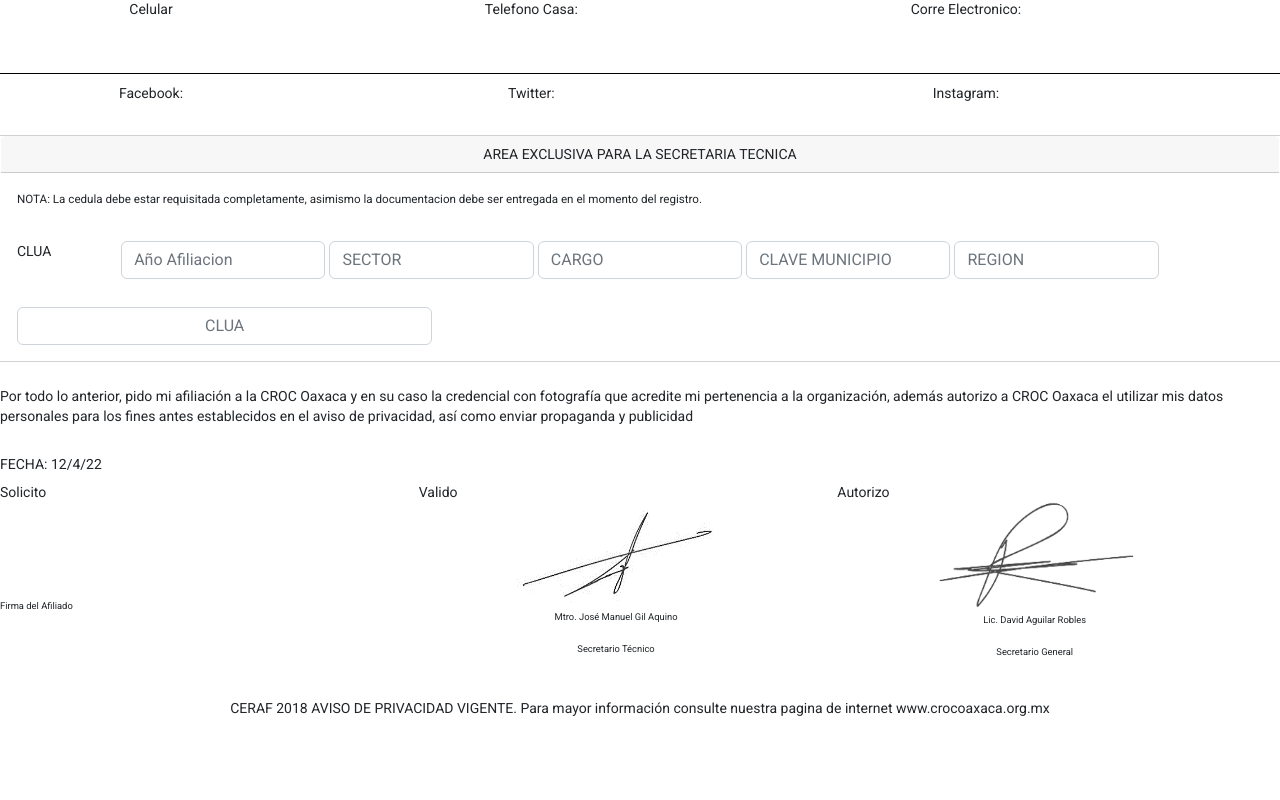
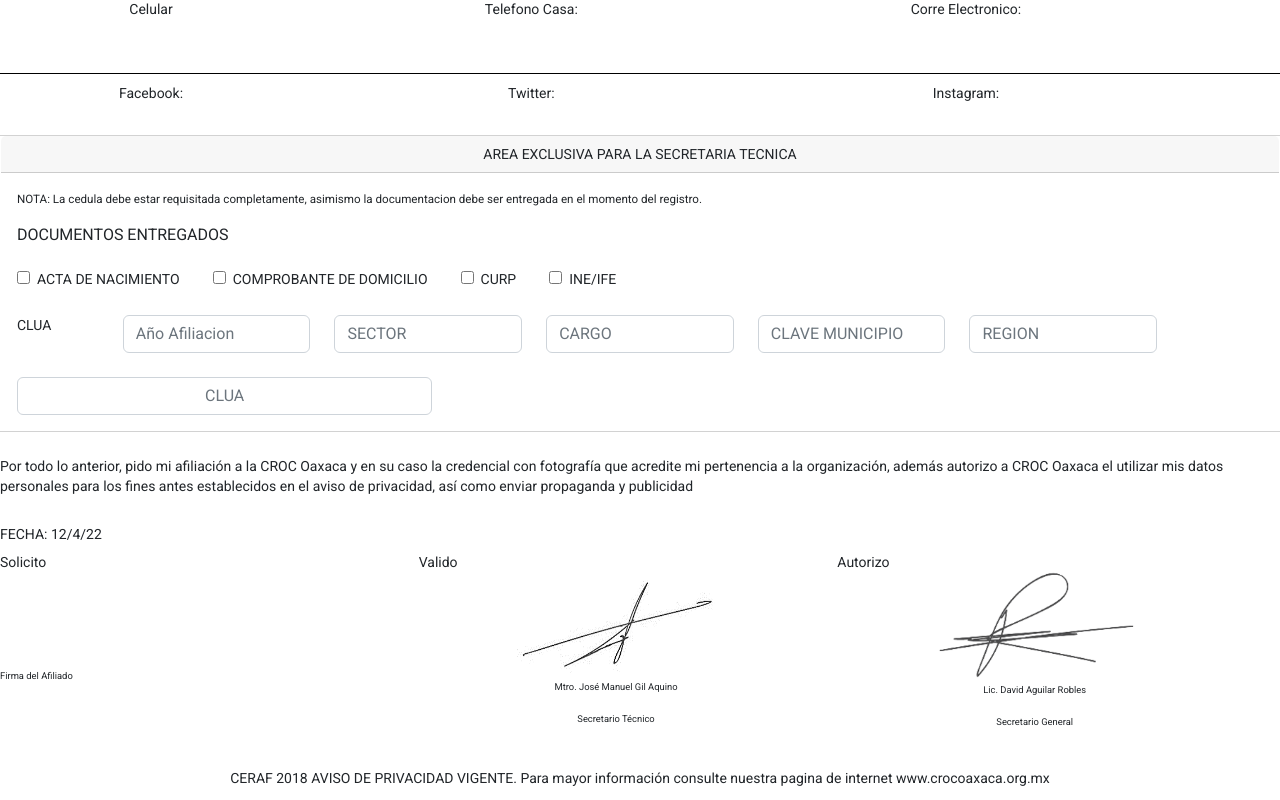
Before and after one commit to patocastill0/SetecFrontend, an Angular app: page /formatoregistro in a window 1280 px wide. Shown: the part 825-1625 px from the top of the page. Before the commit the page ends 1555 px from the top, so only its background shows below. Built offline with nearby package versions, Linux system fonts and the light colour scheme.

Commit message:
se modifico el registo general, el registro clua, formato registro

```diff
--- a/src/app/app.component.html
+++ b/src/app/app.component.html
@@ -25,7 +25,7 @@
             <a class="nav-link active" aria-current="page" routerLink="/registro">REGISTRO</a>
           </li>
           <li class="nav-item">
-            <a class="nav-link avtive" aria-current="page" routerLink="/datos">DATOS</a>
+            <a class="nav-link active" aria-current="page" routerLink="/datos">DATOS</a>
           </li>
 
           <li class="nav-item">
@@ -46,7 +46,7 @@
             <a class="nav-link " aria-current="page" href="#">LISTA TALLERES CDC</a>
           </li>
           <li class="nav-item">
-            <a class="nav-link " aria-current="page" (click)="logout()">Cerrar Sesion</a>
+            <a class="nav-link active" aria-current="page" href="#" (click)="logout()">Cerrar Sesion</a>
           </li>
         </ul>
 
--- a/src/app/components/registro-general/registro-general.component.css
+++ b/src/app/components/registro-general/registro-general.component.css
@@ -69,3 +69,20 @@
   border-radius: 0.25rem;
   transition: border-color .15s ease-in-out,box-shadow .15s ease-in-out;
 }
+
+.labelejem{
+  display: block;
+  padding-left: 20px;
+
+}
+.inputejem {
+  width: 13px;
+  height: 13px;
+  padding: 0;
+  margin:0;
+
+  vertical-align: bottom;
+  position: relative;
+  top: 15px;
+  *overflow: hidden;
+}
--- a/src/app/components/registro-general/registro-general.component.html
+++ b/src/app/components/registro-general/registro-general.component.html
@@ -367,15 +367,50 @@
     </div>
 
   </div>
+  <div class="row">
+    <h3 class="mt-4">SELECIONA LOS DOCUMENTOS ENTREGADOS</h3>
+    <div class="col-md-auto  form-check">
+      <input class="inputejem" type="checkbox" value="" id="checkacta">
+      <label class="labelejem" for="checkacta">
+        ACTA DE NACIMIENTO
+      </label>
+    </div>
+
+    <div class="col-md-auto form-check">
+      <input class="inputejem" type="checkbox" value="" id="checkdomicilio">
+      <label class="labelejem" for="checkdomicilio">
+        COMPROBANTE DE DOMICILIO
+      </label>
+    </div>
+
+    <div class="col-md-auto  form-check">
+      <input class="inputejem" type="checkbox" value="" id="checkcurp">
+      <label class="labelejem" for="checkcurp">
+        CURP
+      </label>
+    </div>
+
+    <div class="col-md-auto  form-check">
+      <input class="inputejem" type="checkbox" value="" id="checkineife">
+      <label class="labelejem" for="checkineife">
+        INE/IFE
+      </label>
+    </div>
+
   </div>
   </div>
 
-  <div class="row">
+  <div class="row mt-3">
     <div class="col-md-2">
       <button (click)= "crearTrabajador(trabajador)" type="button" class="btn btn-success">GUARDAR</button>
     </div>
     <div class="col-auto">
       <button [routerLink]="['/clua',trabajador.curp]" type="button" class="btn btn-success">GENERAR CLUA</button>
     </div>
+
   </div>
+
+  </div>
+
 </div>
+<br>
--- a/src/app/components/registro-general/registro_pasos/formato-registro/formato-registro.component.css
+++ b/src/app/components/registro-general/registro_pasos/formato-registro/formato-registro.component.css
@@ -31,3 +31,20 @@
   border-bottom:1px solid rgb(15, 15, 15);
   width:100%
 }
+
+.labelejem{
+  display: block;
+  padding-left: 20px;
+
+}
+.inputejem {
+  width: 13px;
+  height: 13px;
+  padding: 0;
+  margin:0;
+
+  vertical-align: bottom;
+  position: relative;
+  top: 15px;
+  *overflow: hidden;
+}
--- a/src/app/components/registro-general/registro_pasos/formato-registro/formato-registro.component.html
+++ b/src/app/components/registro-general/registro_pasos/formato-registro/formato-registro.component.html
@@ -234,9 +234,44 @@
       </div>
       <div class="card-body">
         <h5 class="card-title ">NOTA: La cedula debe estar requisitada completamente, asimismo la documentacion debe ser entregada en el momento del registro.</h5>
-        <div class = "row g-1">
+
+        <div class="row">
+          <h3 style="margin: 0;">DOCUMENTOS ENTREGADOS</h3>
+          <div class="col-md-auto ">
+            <input class="inputejem" type="checkbox" value="" id="checkacta">
+            <label class="labelejem" for="checkacta">
+              ACTA DE NACIMIENTO
+            </label>
+          </div>
+
+          <div class="col-md-auto form-check">
+            <input class="inputejem" type="checkbox" value="" id="checkdomicilio">
+            <label class="labelejem" for="checkdomicilio">
+              COMPROBANTE DE DOMICILIO
+            </label>
+          </div>
+
+          <div class="col-md-auto  form-check">
+            <input class="inputejem" type="checkbox" value="" id="checkcurp">
+            <label class="labelejem" for="checkcurp">
+              CURP
+            </label>
+          </div>
+
+          <div class="col-md-auto  form-check">
+            <input class="inputejem" type="checkbox" value="" id="checkineife">
+            <label class="labelejem" for="checkineife">
+              INE/IFE
+            </label>
+          </div>
+
+        </div>
+
+        <div class = "row ">
+
           <div class = "col-md-1 mt-4">
             <label for="InputClua" class="form-label">CLUA</label>
+
           </div>
           <div class = "col-md-2 mt-4">
             <input   type="text" class="form-control " id="InputAnio" placeholder="Año Afiliacion" data-bs-placement="bottom" title="Ingrese los dos ultimos digitos del año (Ej. 2001 => 01">
--- a/src/app/components/registro-general/registro_pasos/registro-clua/registro-clua.component.html
+++ b/src/app/components/registro-general/registro_pasos/registro-clua/registro-clua.component.html
@@ -4,12 +4,9 @@
   </div>
   <div class="card-body">
     <h5 class="card-title ">NOTA: La cedula debe estar requisitada completamente, asimismo la documentacion debe ser entregada en el momento del registro.</h5>
-    <div class = "row g-1" > <!--*ngIf="trabajador!=undefined" -->
 
-      <div class="form-check">
-          <input class="form-check-input" type="checkbox" id="flexCheckDefault">
-           <label class="form-check-label" for="flexCheckDefault"></label>
-      </div>
+    <div class = "row g-1" *ngIf="trabajador!=undefined">
+
 
 
       <div class = "col-md-1 mt-4">
```
Also changed, not shown: src/app/components/registro-general/registro_pasos/registro-clua/registro-clua.component.css (line endings or trailing spaces).
